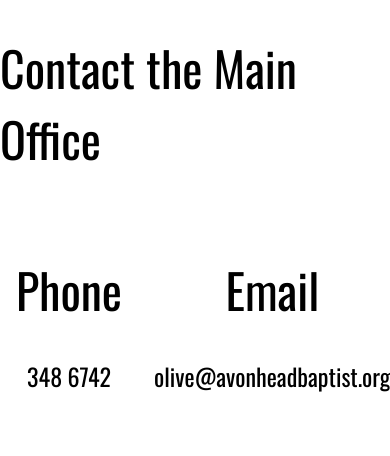
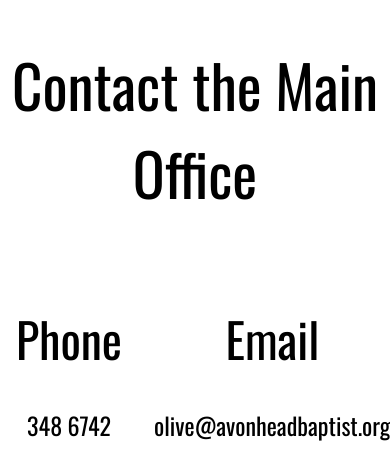
Before and after one commit to javascoutlink/Deity, a PHP site: page /contact.php in a window 390 px wide; the page is wider, and only the part inside the window is pictured. Shown: the part 844-1300 px from the top of that part. Run offline with PHP 8.4, Linux system fonts and the light colour scheme.

Commit message:
CSS updates

```diff
--- a/style.css
+++ b/style.css
@@ -158,5 +158,16 @@ h1, h2, h3, h4, h5, h6, p {
   display: table-cell;
   padding: 16px;
   text-align: center;
-  width: 50%;
+  width: calc(100% / 3);
 }
+
+.tb-head {
+  text-align: center;
+  font-size: 3.7em;
+}
+
+@media (max-width: 960px) {
+  .text-box div {
+    width: 100%;
+  }
+}
```
